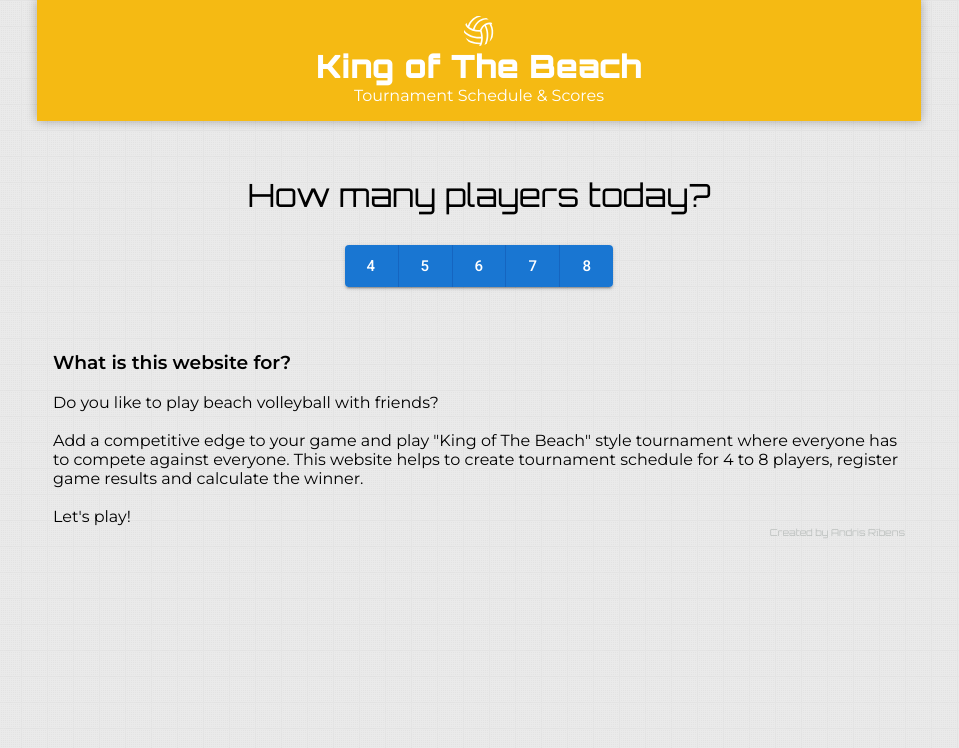
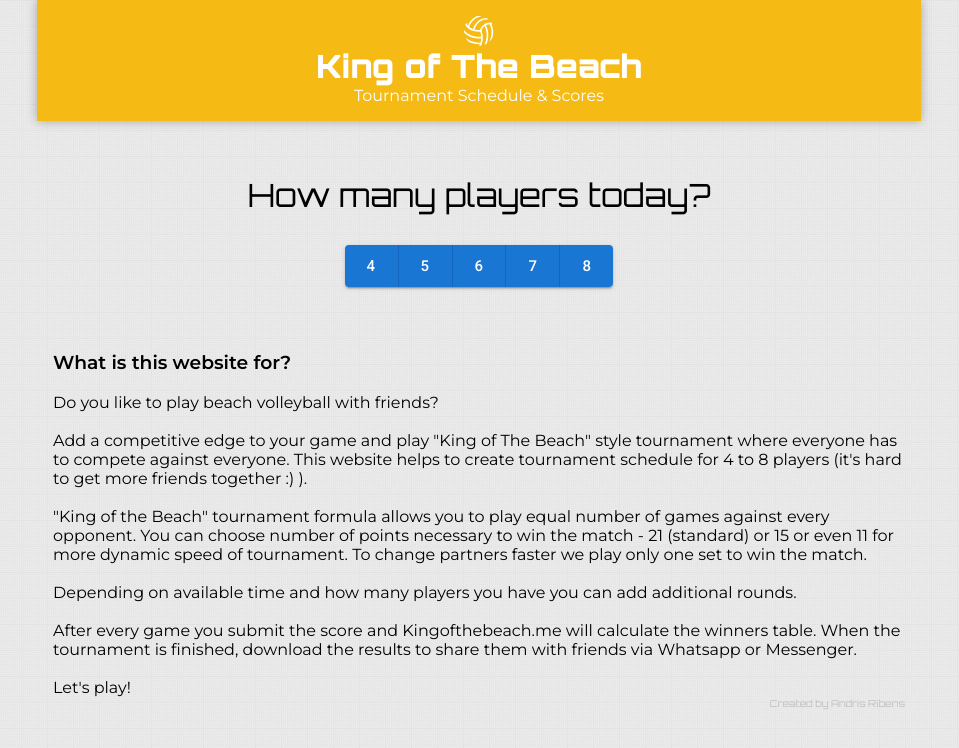
Before and after one commit to andrisribens/king, a React (Create React App) app: page / in a window 1280 px wide. Shown: the top 748 px of the page, without its empty margins (161-1120 px from the left). Built offline with nearby package versions, Linux system fonts and the light colour scheme.

Commit message:
Add some text

```diff
--- a/src/components/App.jsx
+++ b/src/components/App.jsx
@@ -1268,8 +1268,28 @@
           <p>
             Add a competitive edge to your game and play "King of The Beach"
             style tournament where everyone has to compete against everyone.
-            This website helps to create tournament schedule for 4 to 8 players,
-            register game results and calculate the winner.
+            This website helps to create tournament schedule for 4 to 8 players
+            (it's hard to get more friends together :) ).
+          </p>
+          <br></br>
+          <p>
+            "King of the Beach" tournament formula allows you to play equal
+            number of games against every opponent. You can choose number of
+            points necessary to win the match - 21 (standard) or 15 or even 11
+            for more dynamic speed of tournament. To change partners faster we
+            play only one set to win the match.
+          </p>
+          <br></br>
+          <p>
+            Depending on available time and how many players you have you can
+            add additional rounds.
+          </p>
+          <br></br>
+          <p>
+            After every game you submit the score and Kingofthebeach.me will
+            calculate the winners table. When the tournament is finished,
+            download the results to share them with friends via Whatsapp or
+            Messenger.
           </p>
           <br></br>
           <p>Let's play!</p>
```
